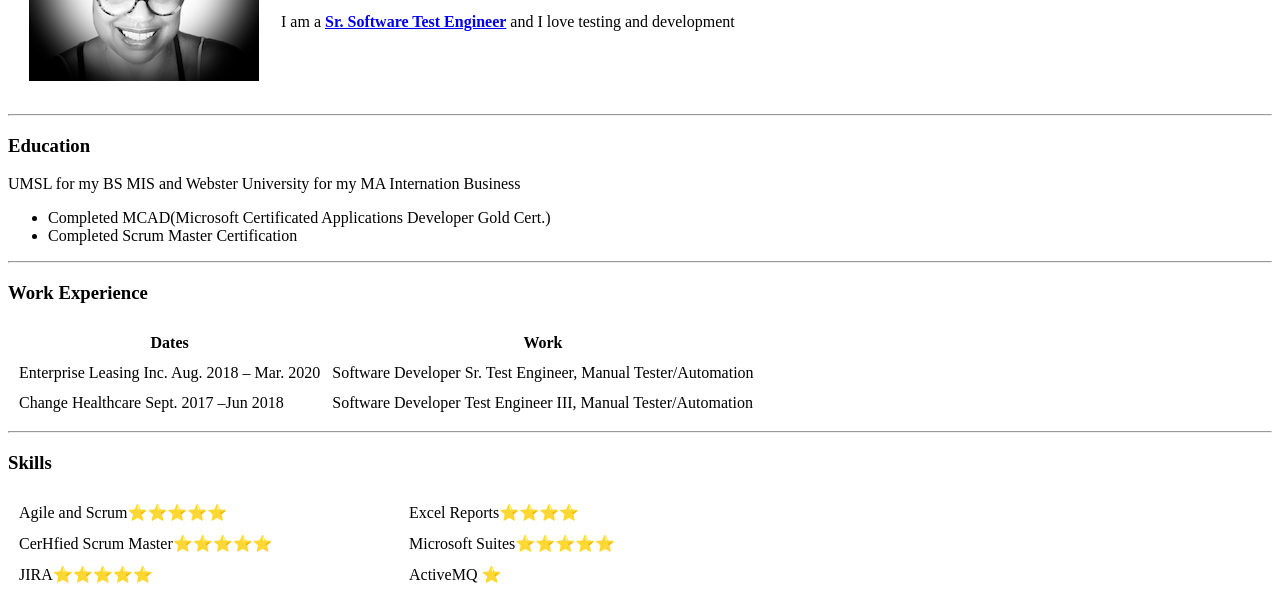
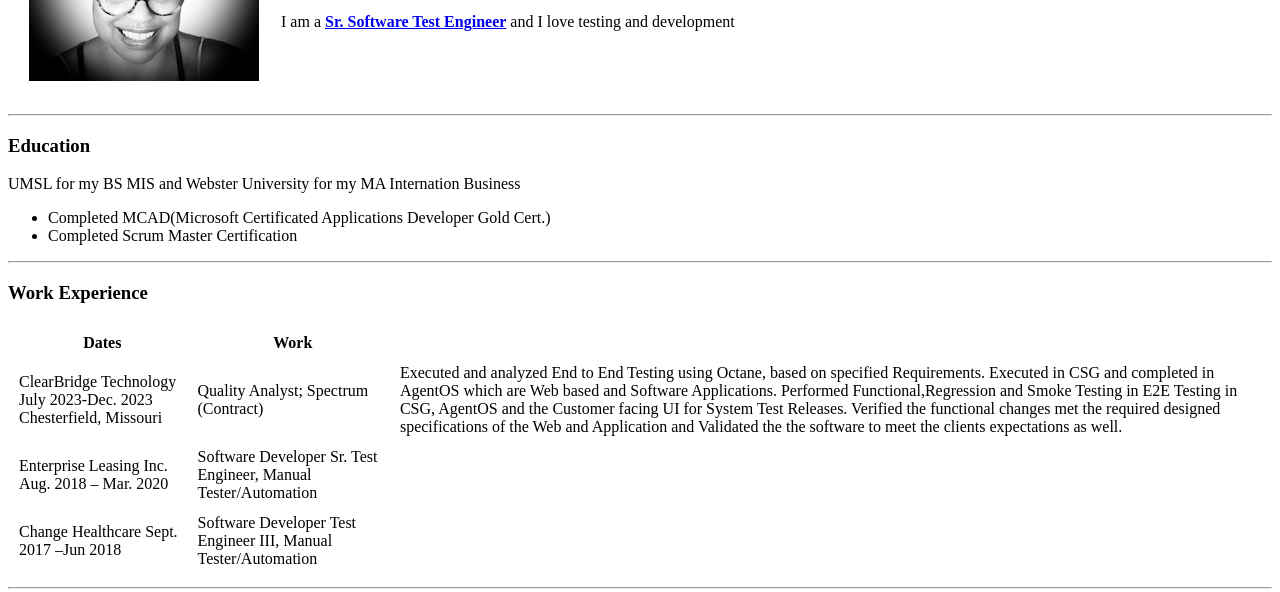
Before and after one commit to rwellington2/CV, a plain HTML site: page index.html in a window 1280 px wide. Shown: the part 167-759 px from the top of the page. Drawn offline with Linux system fonts and the light colour scheme.

Commit message:
Update index.html

```diff
--- a/index.html
+++ b/index.html
@@ -43,8 +43,16 @@
         <th>Work</th>
       </tr>
     </thead>
-
     <tbody>
+      <tr>
+        <td>ClearBridge Technology  July 2023-Dec. 2023			Chesterfield, Missouri </td>
+        <td>Quality Analyst; Spectrum (Contract)</td>
+        <td>Executed and analyzed End to End Testing using Octane, based on specified Requirements.
+           Executed in CSG and completed in AgentOS which are Web based and Software Applications.
+           Performed Functional,Regression and Smoke Testing in E2E Testing in CSG, AgentOS and the Customer facing UI for System Test Releases.
+          Verified the functional changes met the required designed specifications of the Web and Application and Validated the the software to meet the clients expectations as well.
+       </td>
+      </tr>
       <tr>
         <td>Enterprise Leasing Inc. Aug. 2018 – Mar. 2020 </td>
         <td>Software Developer Sr. Test Engineer, Manual Tester/Automation</td>
```
